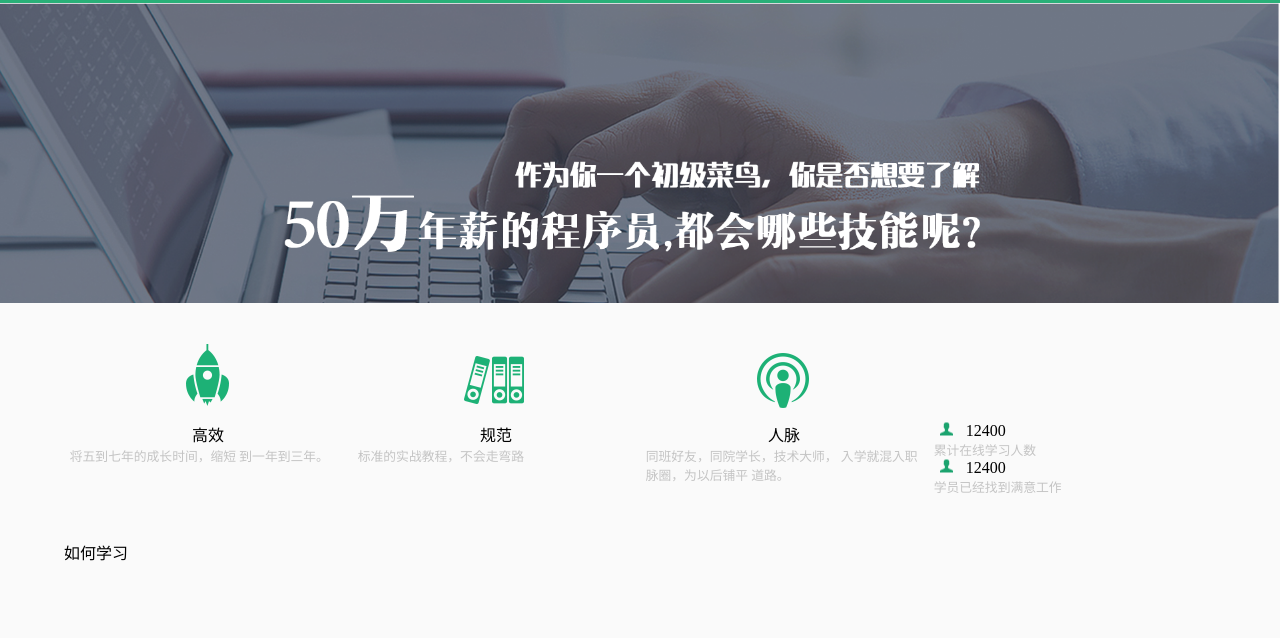
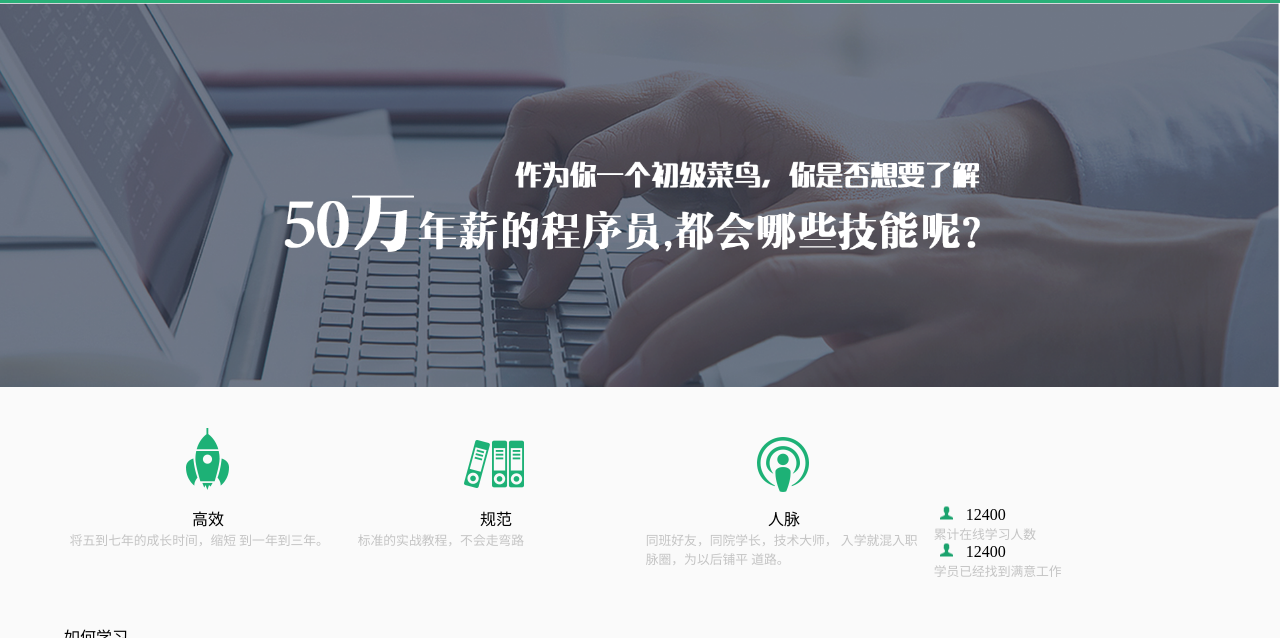
Before and after one commit to vagrant89/sass-task15, a plain HTML site: page index.html in a window 1280 px wide. Shown: the part 102-740 px from the top of the page. Drawn offline with Linux system fonts and the light colour scheme.

Commit message:
18/1 final2.0

```diff
--- a/style.scss
+++ b/style.scss
@@ -208,7 +208,7 @@ table a:visited{
     width: 100%;
     // max-width: 1000px;
     height: 30vw;
-    max-height: 300px;
+    // max-height: 300px;
     margin: 0px auto;
     overflow: hidden;
 }
```
Also changed, not shown: style.min.css.
